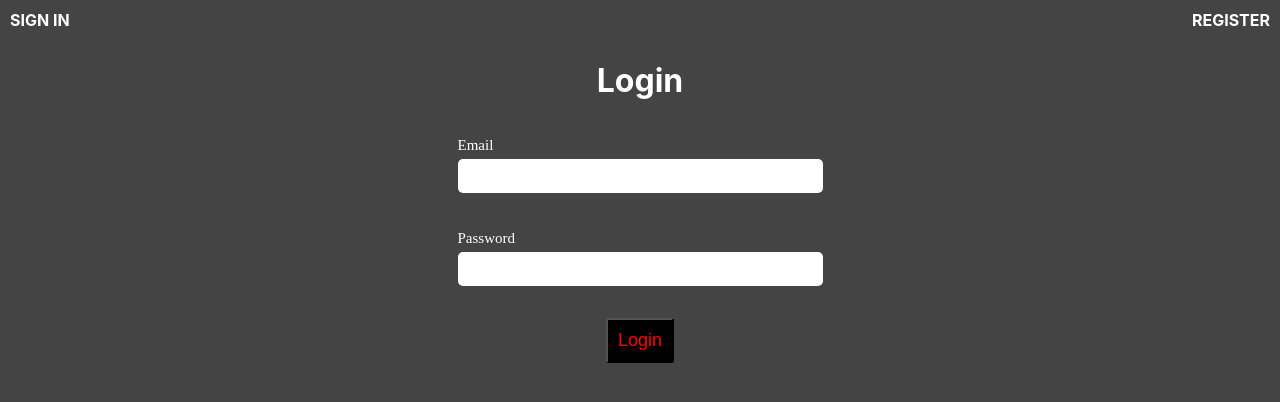
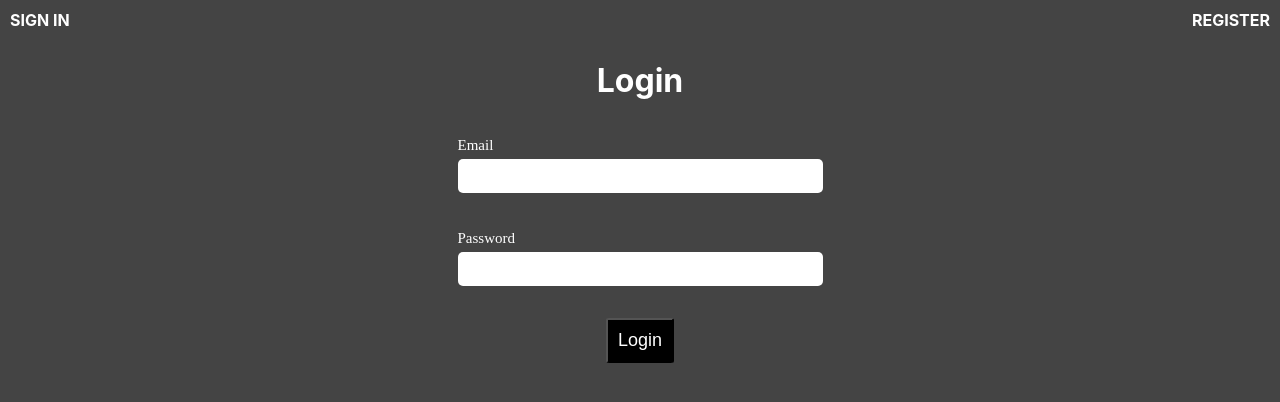
Before and after one commit to zabroski/kaya-deliverer-app-, a React (Create React App) app: page /login in a window 1280 px wide. Shown: the top 402 px of the page. Built offline with nearby package versions, Linux system fonts and the light colour scheme; no server answers.

Commit message:
accept to pickup

```diff
--- a/src/App.css
+++ b/src/App.css
@@ -109,6 +109,6 @@ nav button:hover {
 
 button {
   font-size: 20px;
-  color: red;
+  color:rgb(255, 255, 255);
   background-color: black;
 }
--- a/src/components/Delivery/index.js
+++ b/src/components/Delivery/index.js
@@ -1,5 +1,5 @@
 import React,{useState, useEffect} from 'react';
-import {confirmPickup,confirmDropOff, getAcceptedDeliveries} from '../../lib/apiService';
+import {confirmPickup,confirmDropOff, acceptedDelivery} from '../../lib/apiService';
 
 function Delivery(props) {
 
@@ -50,9 +50,15 @@ function Delivery(props) {
 
             {status === "new" &&
             <button onClick={async () => {
-                await
+                await acceptedDelivery (delivery.id)
                 setStatus('accepted')
             }}>accpeted</button>}
+
+            {status === "accepted" &&
+            <button onClick={async () => {
+                await confirmPickup(delivery.id)
+                setStatus('in trasit')
+            }}>Pickup</button>}
         </div>
  )
 }
```
